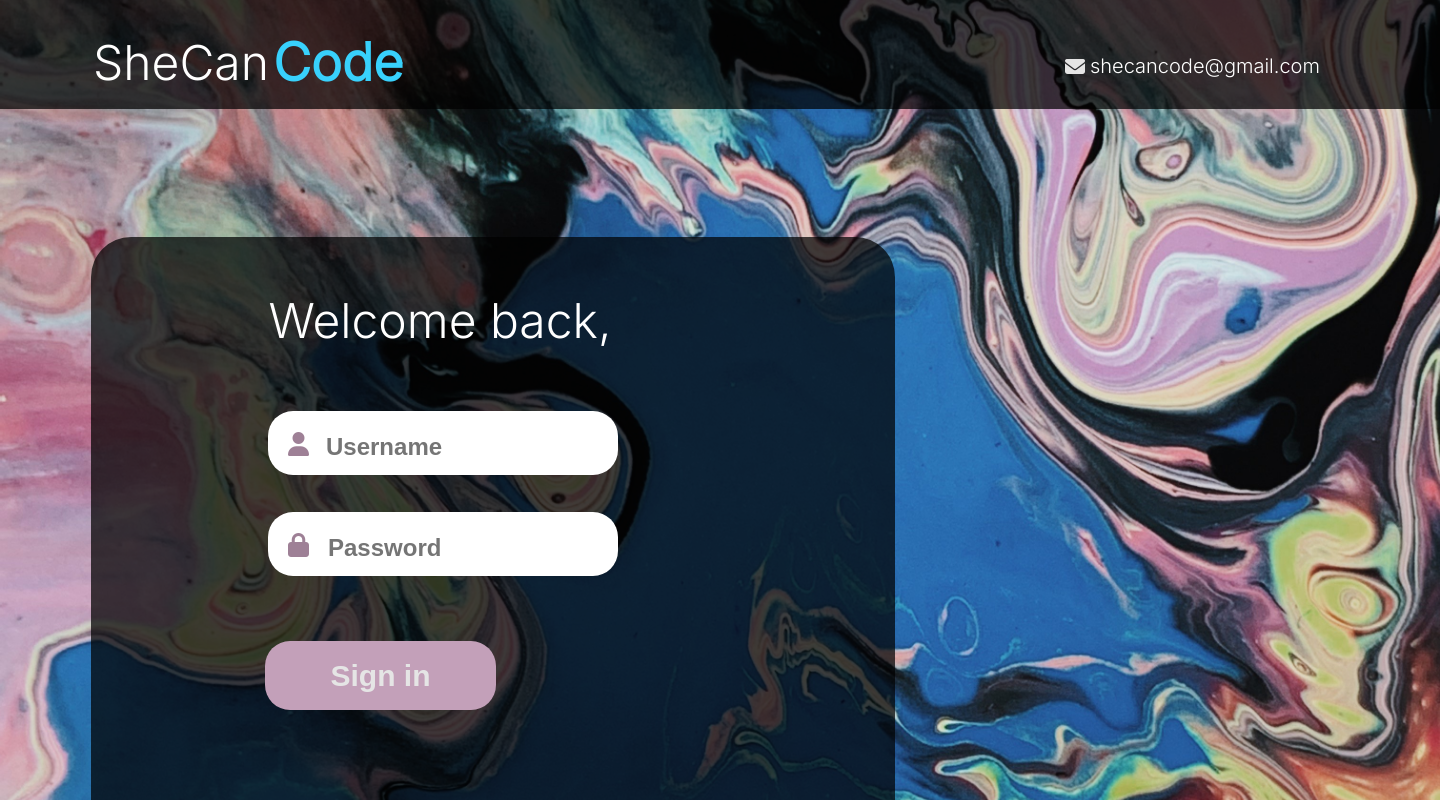
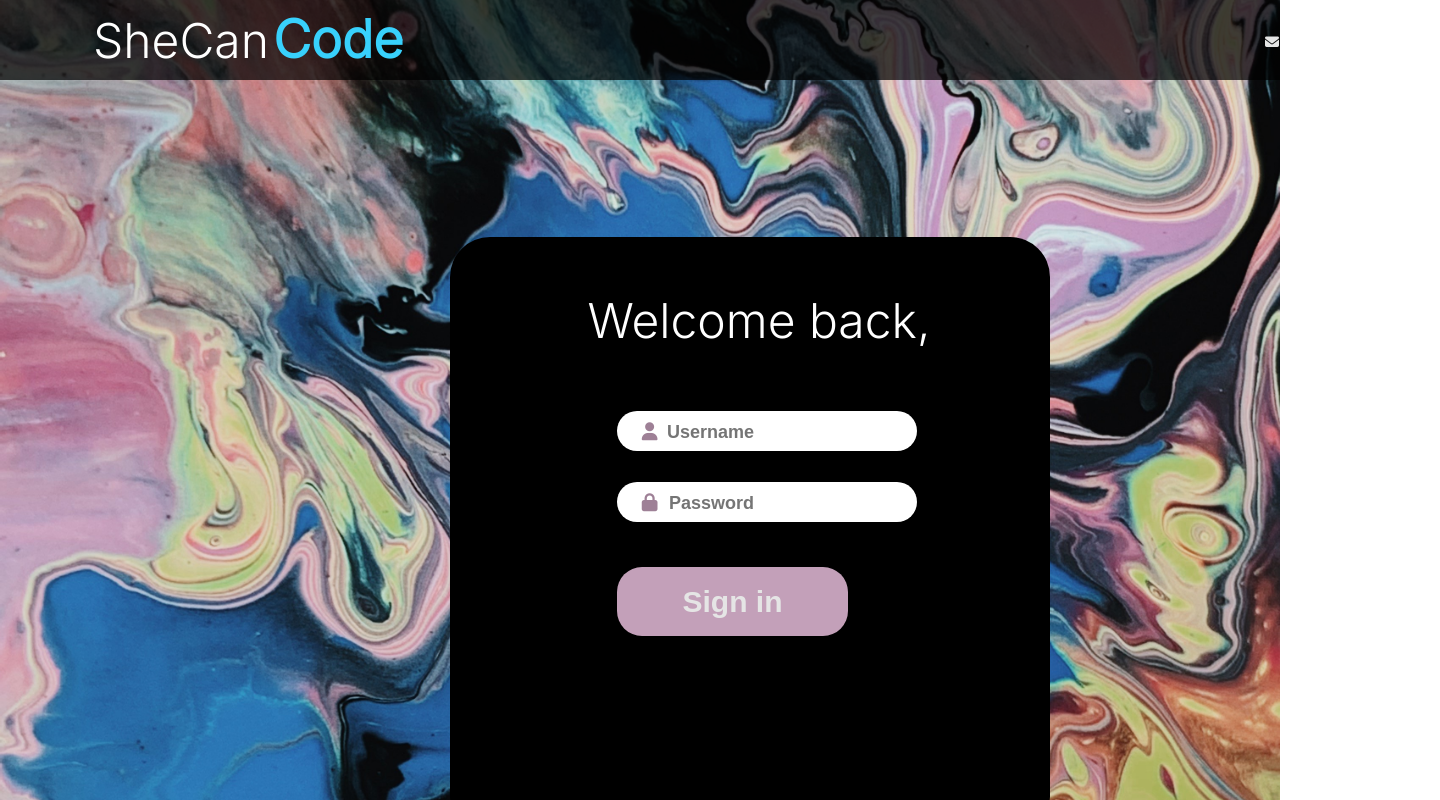
Before and after one commit to Kittelsaa/gitintro, a plain HTML site: page index.html in a window 1280 px wide. Shown: the top 800 px of the page, 1440 px wide, since content can reach past the window. Drawn offline with Linux system fonts and the light colour scheme.

Commit message:
sign in page

```diff
--- a/signin.css
+++ b/signin.css
@@ -1,26 +1,27 @@
 @import url('https://fonts.googleapis.com/css2?family=Inter:wght@200;300&display=swap');
+*{
+    box-sizing: border-box;
+}
+html,body{
+    margin: 0px;
+    padding: 0%;
+}
 html{
     background-image: url(images/pex.jpeg);
     background-size: 100%;
     background-repeat: no-repeat;
-    min-width: 1440px;
-    min-height: 1224px;
-    padding: 0%;
-    margin: 0px;
-    overflow-x: hidden;
+    min-width: 100%px;
+    min-height: 100vh;
 }
 body{
-    margin: 0px;
-    padding: 0%;
-    min-width: 1440px;
-    min-height: 1224px;
+    width: 100%;
 }
 .navbar{
     background-color: rgba(0, 0, 0, 0.719);
     margin: 0px;
     padding: 0%;
-    width: 1520px;
-    height: 109px;
+    width: 100%;
+    height: 80px;
     position: absolute;
     top: 0px;
     left: 0px;
@@ -37,7 +38,7 @@ body{
     width: 180px;
     height: 38px;
     left: 93px;
-    top: 34px;
+    top: 12px;
     margin: 0%;
 }
 .navbar h2{
@@ -51,7 +52,7 @@ body{
     width: 155px;
     height: 46px;
     left: 273px;
-    top: 31px;
+    top: 8px;
     margin: 0%;
 }
 .navbar i{
@@ -59,9 +60,9 @@ body{
     color: rgb(229, 229, 229, 1);
     width: 18px;
     height: 14px;
-    left: 1065px;
-    top: 57px;
-    font-size: 20px;
+    left: 1265px;
+    top: 35px;
+    font-size: 14px;
     text-decoration: none;
 }
 .navbar p{
@@ -71,30 +72,31 @@ body{
     font-family: 'Inter', sans-serif;
     font-style: normal;
     font-weight: 400;
-    font-size: 20px;
+    font-size: 14px;
     line-height: 24px;
     width: 237px;
     height: 21px;
-    top: 54px;
-    left: 1090px;
+    top: 30px;
+    left: 1290px;
     margin: 0px;
 }
 
 .wrapper{
-    background-color: rgba(0, 0, 0, 0.719);
+    background-color: rgb(0, 0, 0);
     position: absolute;
-    width: 804px;
-    height: 665px;
-    left: 91px;
+    width: 600px;
+    height: 600px;
+    left: 450px;
     top: 237px;
     border-radius: 40px;
+    text-align: center;
 }
 .wrapper h1{
     color: white;
     position: absolute;
     width: 398px;
     height: 82px;
-    left: 150px;
+    left: 110px;
     top: 55px;
     font-family: 'Inter', sans-serif;
     font-style: normal;
@@ -109,22 +111,22 @@ body{
 #Username{
     position: absolute;
     background-color: white;
-    width: 350px;
-    height: 64px;
-    left: 177px;
+    width: 300px;
+    height: 40px;
+    left: 167px;
     top: 174px;
     border-radius: 25px;
     justify-items: center;
 }
 #Username input{
     color: rgb(158, 128, 150, 1);
-    top: 21px;
-    left: 58px;
+    top: 11px;
+    left: 50px;
     position: absolute;
-    width: 260px;
-    height: 29px;
-    font-weight: 600;
-    font-size: 24px;
+    width: 220px;
+    height: 20px;
+    font-weight: 700;
+    font-size: 18px;
     line-height: 29px;
     border: 0px;
     padding: 0%;
@@ -135,28 +137,28 @@ body{
     width: 25px;
     height: 23px;
     left: 20px;
-    top: 21px;
-    font-size: 24px;
+    top: 12px;
+    font-size: 18px;
 }
 #password{
     position: absolute;
     background-color: white;
-    width: 350px;
-    height: 64px;
-    left: 177px;
-    top: 275px;
+    width: 300px;
+    height: 40px;
+    left: 167px;
+    top: 245px;
     border-radius: 25px;
     justify-items: center;
 }
 #password input{
     color: rgb(158, 128, 150,1);
-    top: 21px;
-    left: 58px;
+    top: 11px;
+    left: 50px;
     position: absolute;
-    width: 260px;
-    height: 29px;
+    width: 220px;
+    height: 20px;
     font-weight: 600;
-    font-size: 24px;
+    font-size: 18px;
     line-height: 29px;
     border: 0px;
 }
@@ -166,16 +168,16 @@ body{
     width: 25px;
     height: 23px;
     left: 20px;
-    top: 21px;
-    font-size: 24px;
+    top: 12px;
+    font-size: 18px;
 }
 button{
     position: absolute;
-    background-color: rgb(195, 160, 185,1);
+    background-color: rgb(195, 160, 185);
     width: 231px;
     height: 69px;
-    left: 174px;
-    top: 404px;
+    left: 167px;
+    top: 330px;
     border-radius: 25px;
     justify-items: center;
     border: 0px;
```
